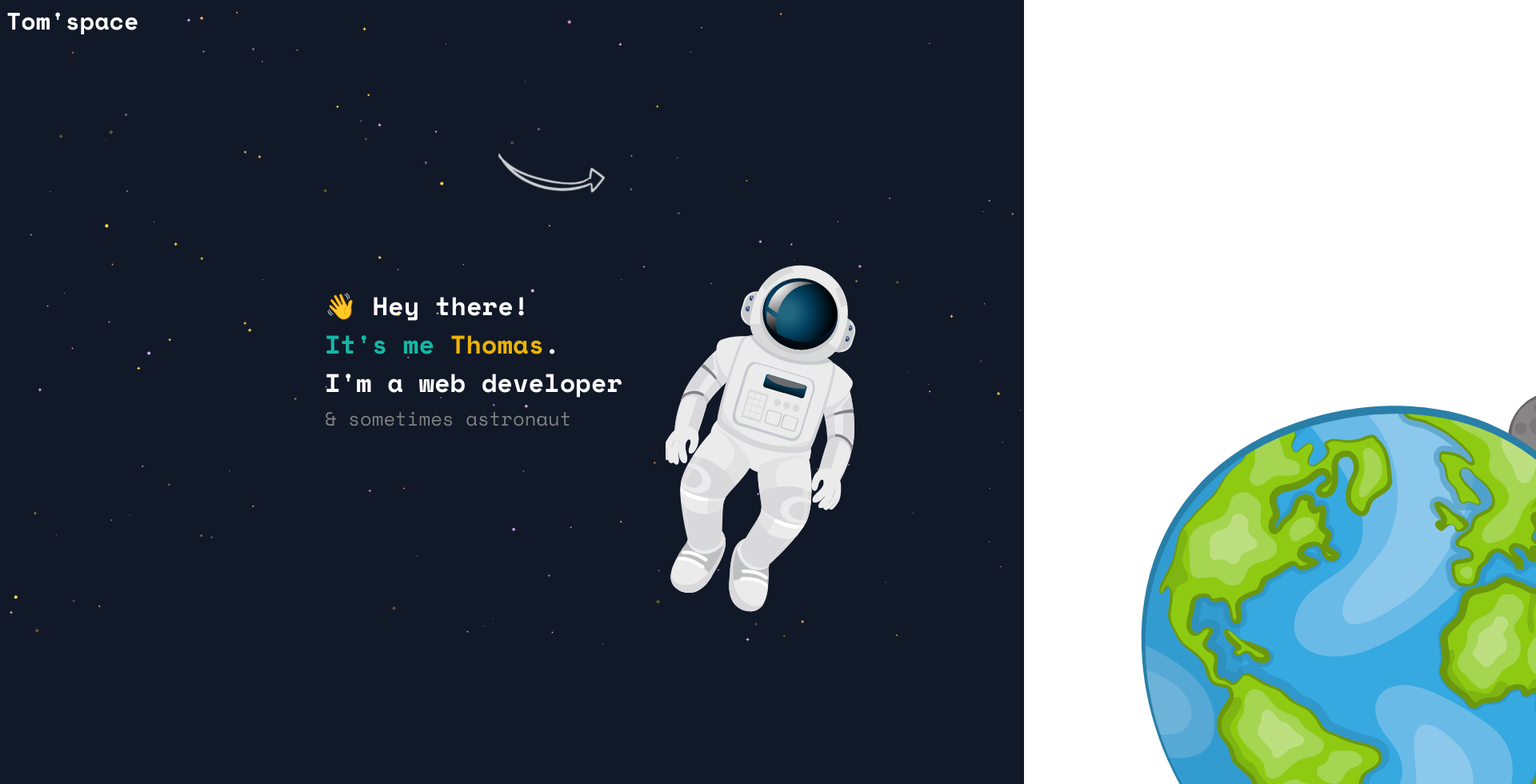
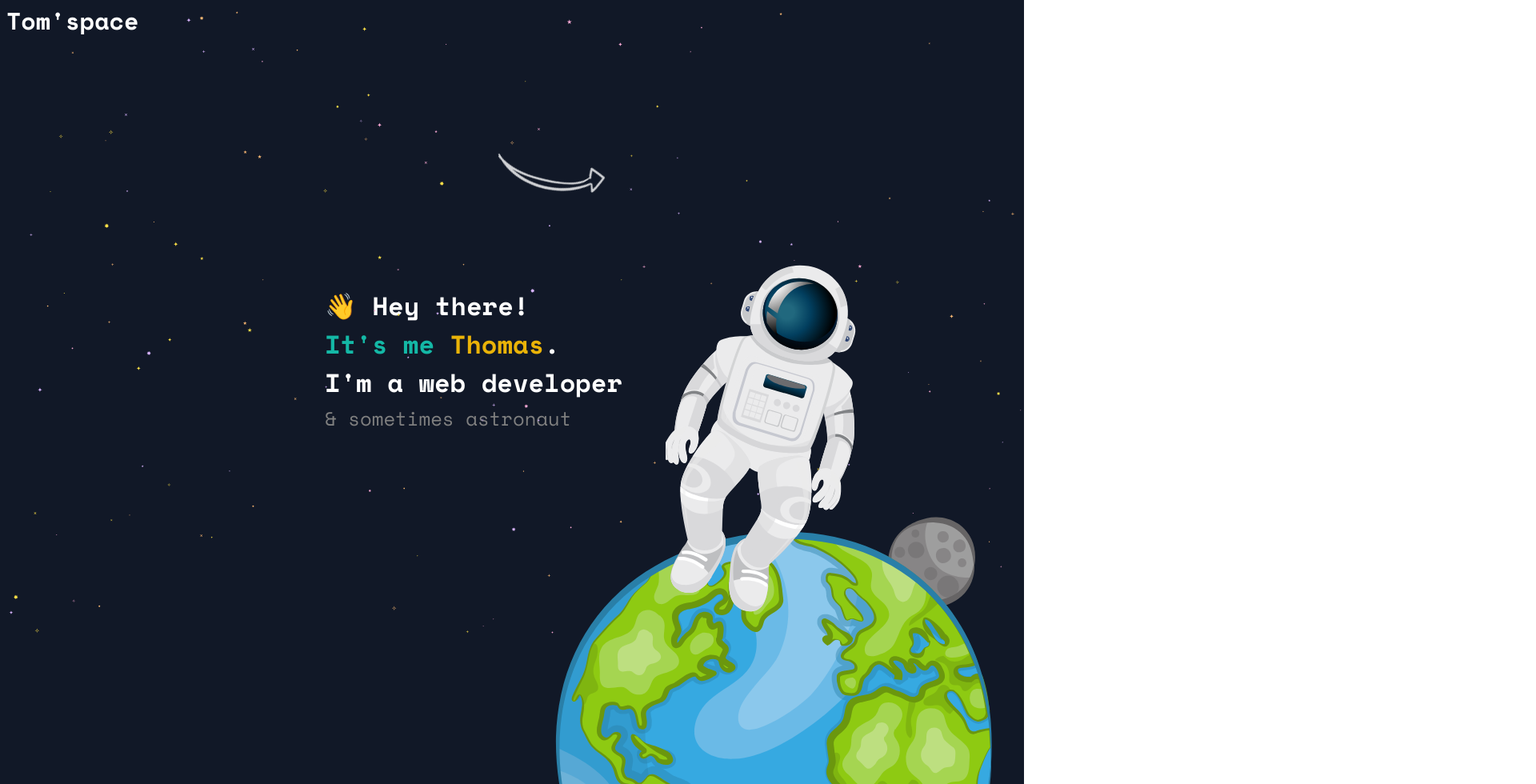
Before and after one commit to t0mspace/t0mspace, a React (Vite) app: page / in a window 1280 px wide. Shown: the top 980 px of the page at 80% size, 1920 px wide, since content can reach past the window. Built offline with nearby package versions, Linux system fonts and the light colour scheme.

Commit message:
🚀 deploy: Deploy version 1.0.0

```diff
--- a/src/components/Home/HomeSection.tsx
+++ b/src/components/Home/HomeSection.tsx
@@ -28,7 +28,7 @@ function HomeSection() {
           </p>
         </div>
         <img src={arrow} className={`${styles["home__arrow"]} absolute hidden md:block size-20 right-1/2 lg:right-1/3`} alt="" />
-        <img src={earth} className={`${styles["home__earth"]} absolute -z-0 hidden lg:block size-4/5`} alt="" />
+        <img src={earth} className={`${styles["home__earth"]} absolute -z-0 hidden lg:block`} alt="" />
         <img src={astronaut} className={`${styles["home__astronaut--animated"]} hidden -z-0 md:block top-1/2 right-5 lg:bottom-1/2`} alt="" />
       </div>
     )
--- a/src/components/Home/home.module.scss
+++ b/src/components/Home/home.module.scss
@@ -35,9 +35,10 @@
     transition: transform 0.1s ease-in-out;
 
     @media (width >= 1000px) {
-      z-index: 2;
-      right: -60rem;
-      top: 30rem;
+      right: 2rem;
+      top: 40rem;
+      width: 35rem;
+      height: auto;
     }
   }
 
--- a/src/index.scss
+++ b/src/index.scss
@@ -7,6 +7,11 @@
 :root{
   font-family: 'Space Mono', sans-serif;
 
+}
+
+html, body {
+  max-width: 100%;
+  overflow-x: hidden;
 }
 
 section{
```
